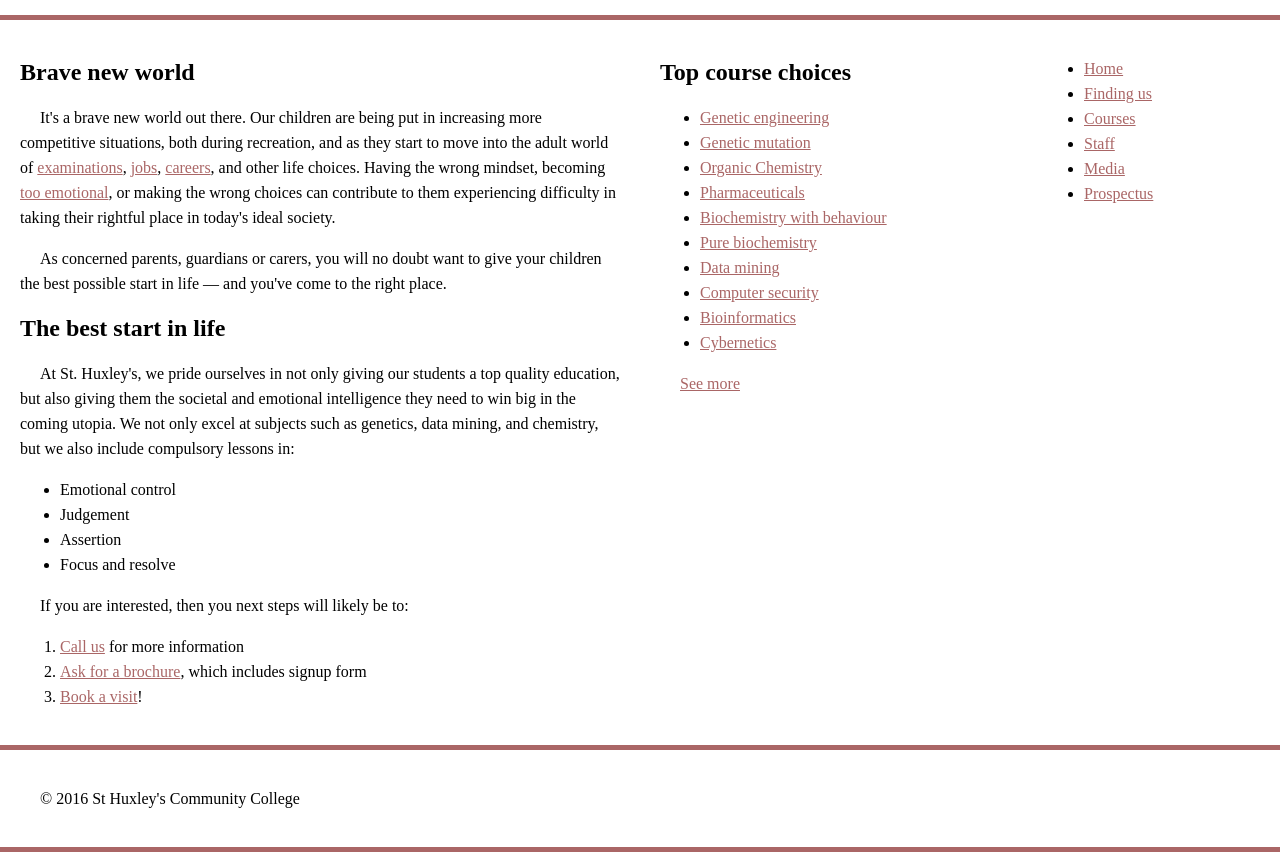
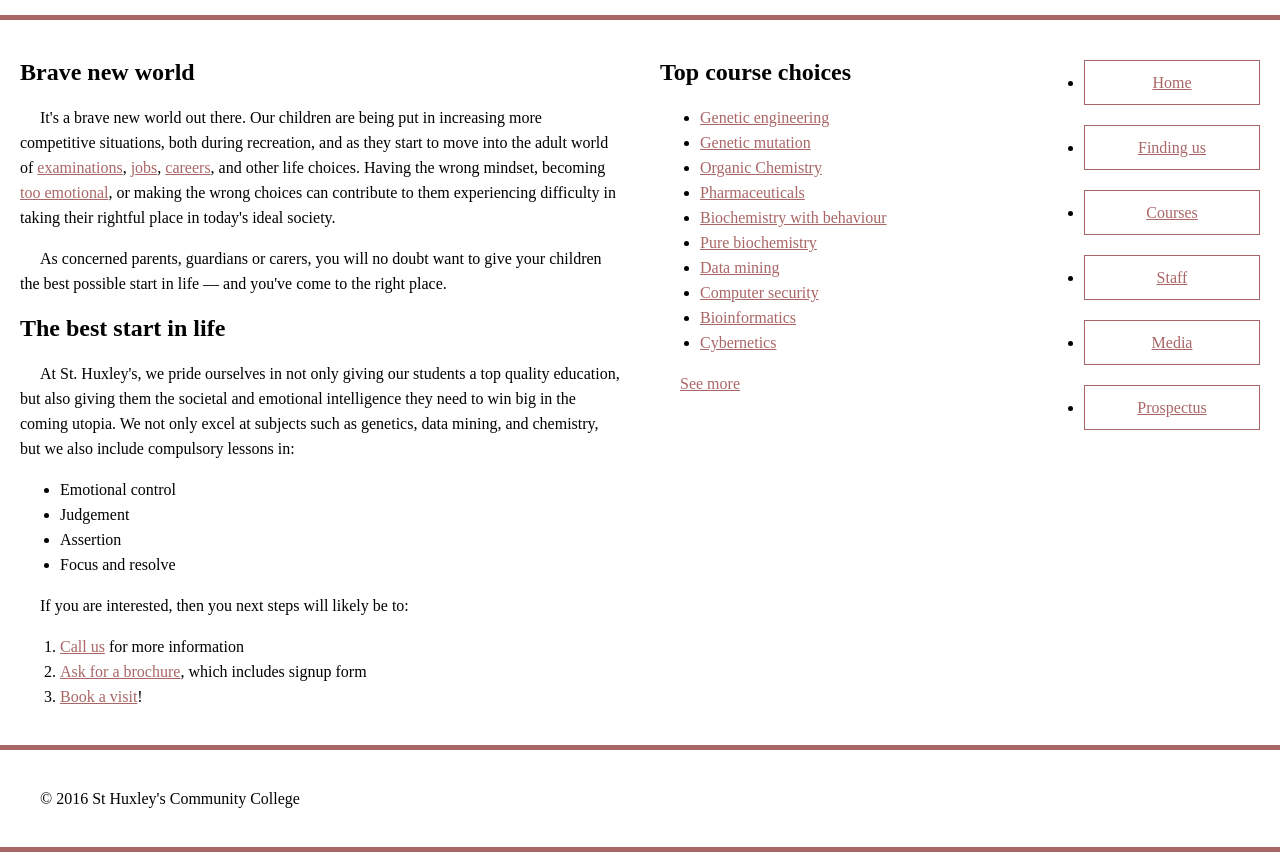
Before and after one commit to cody-roberts77/INFT-1206-S2024, a plain HTML site: page Assignments/Assignment_3/Assignment-3-Part-3.html in a window 1280 px wide. Shown: the part 58-910 px from the top of the page. Drawn offline with Linux system fonts and the light colour scheme; a web font is replaced by a local one.

Commit message:
Fourth commit for Assignment 3 Part 3 - Most CSS added, just going to go over final steps and add comments

```diff
--- a/Assignments/Assignment_3/Assignment-3-Part-3.css
+++ b/Assignments/Assignment_3/Assignment-3-Part-3.css
@@ -74,3 +74,61 @@
     color: blue;
     text-decoration: bold;
   }
+  .Home{
+    border: solid .5px;
+    border-color: #a66;
+    margin-top: 20px;
+    margin-bottom: 20px;
+    padding: 9px;
+    text-align: center;
+  }
+
+  .Class{
+    border: solid .5px;
+    border-color: #a66;
+    margin-top: 20px;
+    margin-bottom: 20px;
+    padding: 9px;
+    text-align: center;
+  }
+  .Finding{
+    border: solid .5px;
+    border-color: #a66;
+    margin-top: 20px;
+    margin-bottom: 20px;
+    padding: 9px;
+    text-align: center;
+  }
+  .Courses{
+    border: solid .5px;
+    border-color: #a66;
+    margin-top: 10px;
+    margin-bottom: 10px;
+    padding: 9px;
+    text-align: center;
+
+  }
+  .Staff{
+    border: solid .5px;
+    border-color: #a66;
+    margin-top: 20px;
+    margin-bottom: 20px;
+    padding: 9px;
+    text-align: center;
+  }
+  .Media{
+    border: solid .5px;
+    border-color: #a66;
+    margin-top: 20px;
+    margin-bottom: 20px;
+    padding: 9px;
+    text-align: center;
+  }
+  .Prospectus{
+    border: solid .5px;
+    border-color: #a66;
+    margin-top: 20px;
+    margin-bottom: 20px;
+    padding: 9px;
+    text-align: center;
+  }
--- a/Assignments/Assignment_3/Assignment-3-Part-3.html
+++ b/Assignments/Assignment_3/Assignment-3-Part-3.html
@@ -63,12 +63,12 @@
   <nav>
 
     <ul>
-      <li><a href="#">Home</a></li>
-      <li><a href="#">Finding us</a></li>
-      <li><a href="#">Courses</a></li>
-      <li><a href="#">Staff</a></li>
-      <li><a href="#">Media</a></li>
-      <li><a href="#">Prospectus</a></li>
+      <li class = "Home"><a href="#">Home</a></li>
+      <li class = "Finding"> <a href="#">Finding us</a></li>
+      <li class = "Courses"><a href="#">Courses</a></li>
+      <li class = "Staff"><a href="#">Staff</a></li>
+      <li class = "Media"><a href="#">Media</a></li>
+      <li class = "Prospectus"><a href="#">Prospectus</a></li>
     </ul>
 
   </nav>
```
